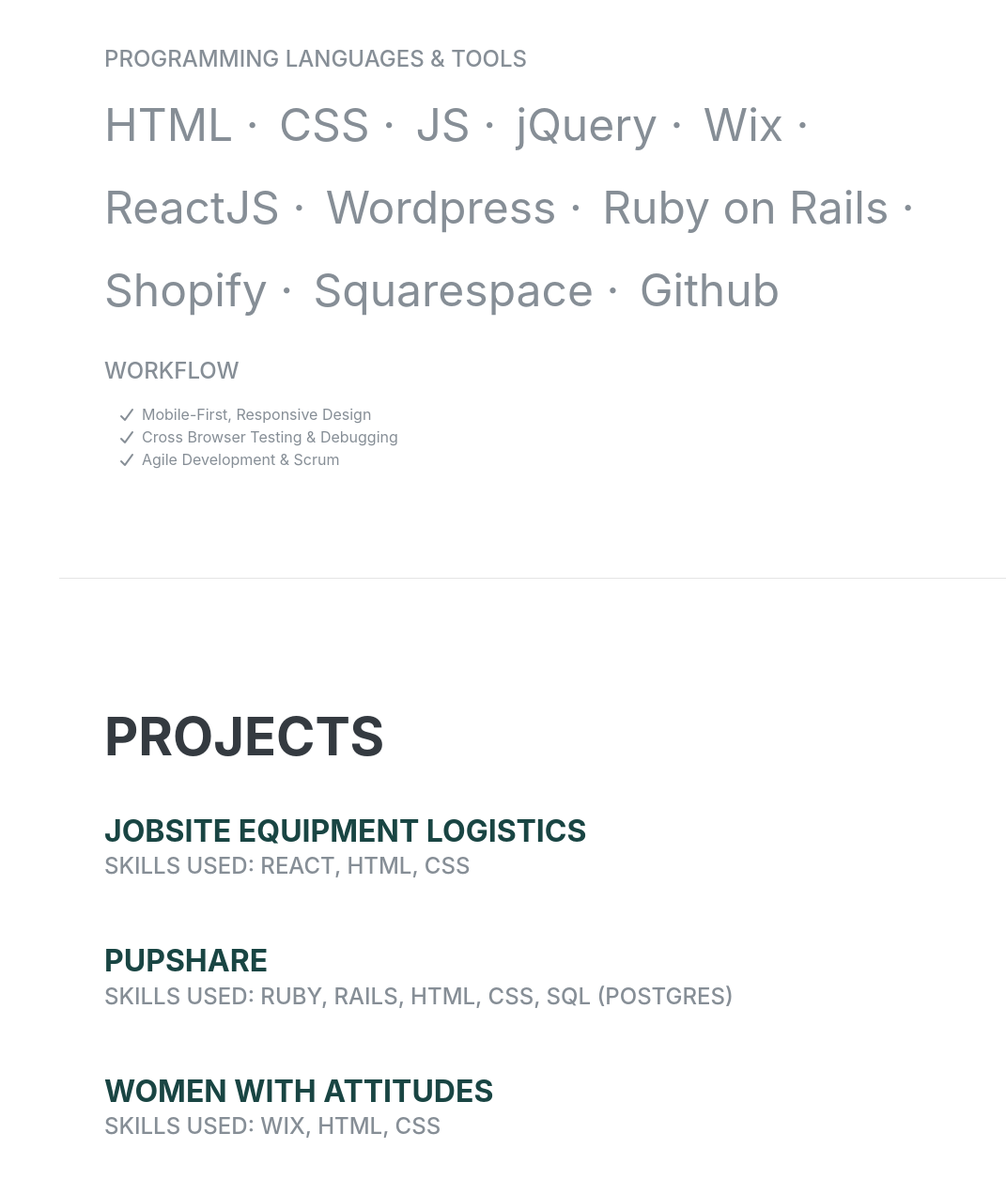
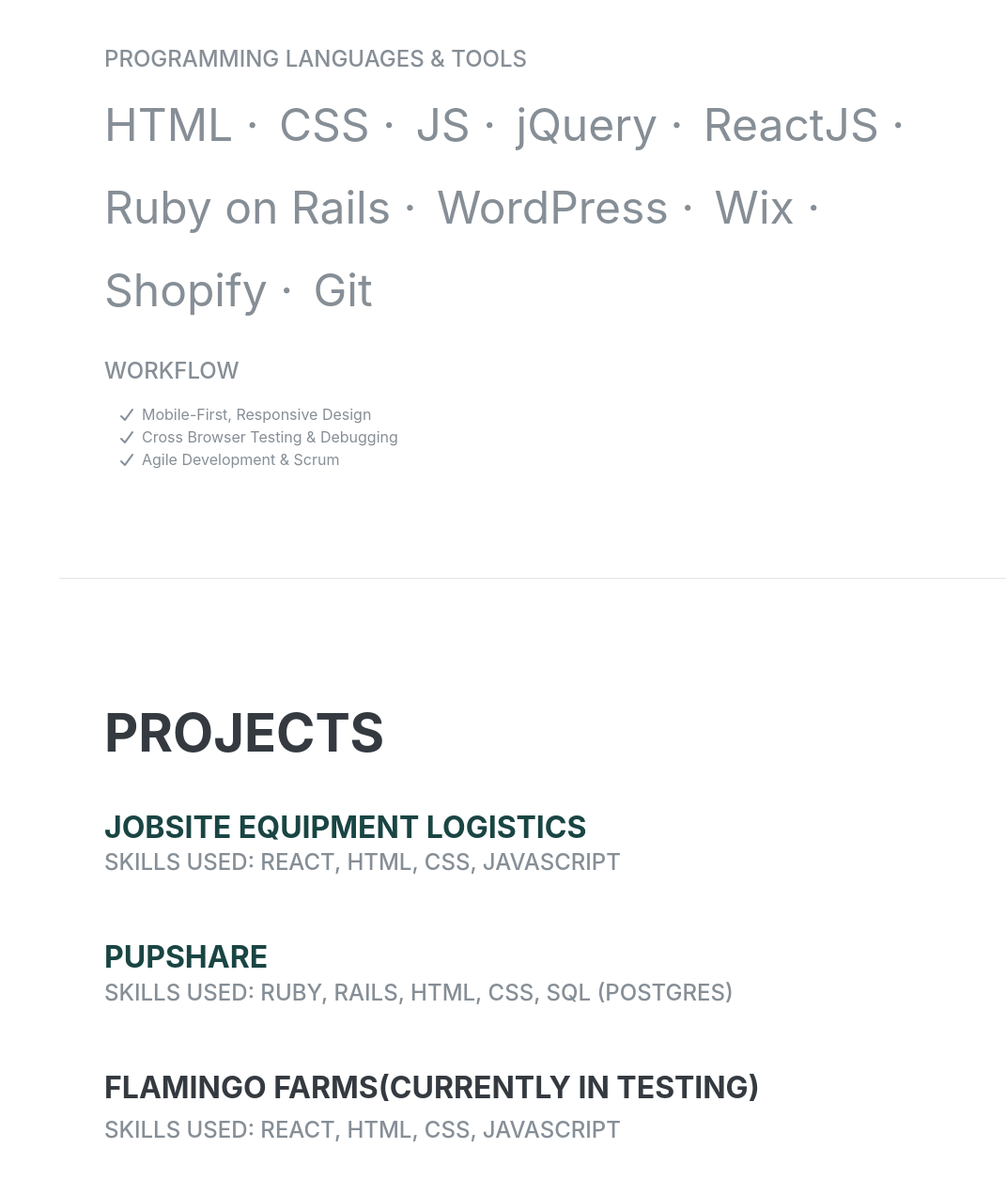
Before and after one commit to ktdodd511/secondary_site, a plain HTML site: page index.html in a window 1280 px wide. Shown: the part 2588-3860 px from the top of the page at 94% size, without its empty margins (209-1280 px from the left). Drawn offline with nearby package versions, Linux system fonts and the light colour scheme; a web font is replaced by a local one.

Commit message:
update project list

```diff
--- a/index.html
+++ b/index.html
@@ -162,25 +162,22 @@
             <p>jQuery ·</p>
           </li>
           <li class="list-inline-item">
-            <p>Wix ·</p>
-          </li>
-          <li class="list-inline-item">
             <p>ReactJS ·</p>
-          </li>
-          <li class="list-inline-item">
-            <p>Wordpress ·</p>
           </li>
           <li class="list-inline-item">
             <p>Ruby on Rails ·</p>
           </li>
           <li class="list-inline-item">
+            <p>WordPress ·</p>
+          </li>
+          <li class="list-inline-item">
+            <p>Wix ·</p>
+          </li>
+          <li class="list-inline-item">
             <p>Shopify ·</p>
           </li>
           <li class="list-inline-item">
-            <p>Squarespace ·</p>
-          </li>
-          <li class="list-inline-item">
-            <p>Github</p>
+            <p>Git</p>
           </li>
         </ul>
 
@@ -207,7 +204,7 @@
         <div class="resume-item d-flex flex-column flex-md-row justify-content-between mb-5">
           <div class="resume-content">
             <h3 class="mb-0"><a href="http://jobsiteequipmentlogistics.com/">Jobsite Equipment Logistics</a></h3>
-            <div class="subheading mb-3">Skills used: React, HTML, CSS</div>
+            <div class="subheading mb-3">Skills used: React, HTML, CSS, JavaScript</div>
           </div>
         </div>
         <div class="resume-item d-flex flex-column flex-md-row justify-content-between mb-5">
@@ -218,8 +215,8 @@
         </div>
         <div class="resume-item d-flex flex-column flex-md-row justify-content-between mb-5">
           <div class="resume-content">
-            <h3 class="mb-0"><a href="https://womenwithattitudes.org">Women With Attitudes</a></h3>
-            <div class="subheading mb-3">Skills used: Wix, HTML, CSS</div>
+            <h3 class="mb-0"><h3>Flamingo Farms(currently in testing)</h3>
+            <div class="subheading mb-3">Skills used: React, HTML, CSS, JavaScript</div>
           </div>
         </div>
       </div>
```
